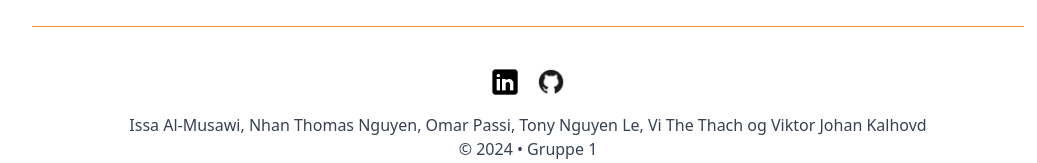
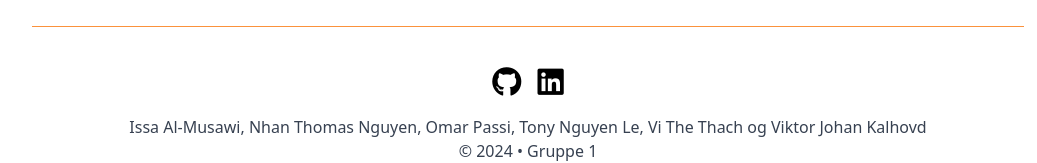
Before and after one commit to thevithach/Gruppe-1-IS-310, a React (Vite) app: page / in a window 1280 px wide. Shown: the part 3904-4067 px from the top of the page, without its empty margins (112-1149 px from the left). Built offline with nearby package versions, Linux system fonts and the light colour scheme.

Commit message:
refactor: Update social media links in Footer component

```diff
--- a/src/components/Footer.tsx
+++ b/src/components/Footer.tsx
@@ -7,58 +7,35 @@ const Footer: React.FC = () => {
         <ul className="list-none flex justify-center gap-4 mb-4">
           <li>
             <a
+              href="https://github.com/thevithach/Gruppe-1-IS-310"
+              target="_blank"
+              rel="noopener noreferrer"
+            >
+              <i
+                className="fa-brands fa-github"
+                style={{ fontSize: "30px", color: "black" }}
+              ></i>
+            </a>
+          </li>
+          <li>
+            <a
               href="https://www.linkedin.com/"
               target="_blank"
               rel="noopener noreferrer"
             >
-              <img
-                src="/images/linkedin-icon.png"
-                alt="LinkedIn"
-                width="30"
-                height="30"
-              />
-            </a>
-          </li>
-          <li>
-            <a
-              href="https://github.com/thevithach/Gruppe-1-IS-310"
-              target="_blank"
-              rel="noopener noreferrer"
-            >
-              <img
-                src="/images/github-icon.png"
-                alt="GitHub"
-                width="30"
-                height="30"
-              />
+              <i
+                className="fa-brands fa-linkedin"
+                style={{ fontSize: "30px", color: "black" }}
+              ></i>
             </a>
           </li>
         </ul>
         <p>
-          Issa Al-Musawi, Nhan Thomas Nguyen, Omar Passi, Tony Nguyen
-          Le, Vi The Thach og Viktor Johan Kalhovd
+          Issa Al-Musawi, Nhan Thomas Nguyen, Omar Passi, Tony Nguyen Le, Vi The
+          Thach og Viktor Johan Kalhovd
         </p>
         <p>© 2024 • Gruppe 1</p>
       </div>
-      <style>
-        {`
-          footer {
-            display: flex;
-            flex-direction: column;
-            align-items: center;
-            gap: 10px;
-          }
-          footer img {
-            width: 30px;
-            height: 30px;
-            transition: transform 0.3s ease, filter 0.3s ease;
-          }
-          footer img:hover {
-            transform: scale(1.4);
-            filter: brightness(0.8);
-          }
-        `}
-      </style>
     </footer>
   );
 };
```
